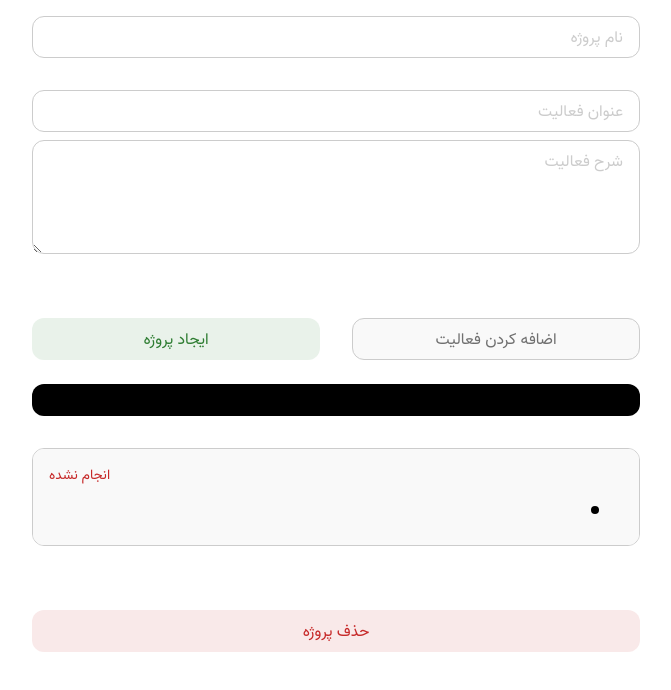
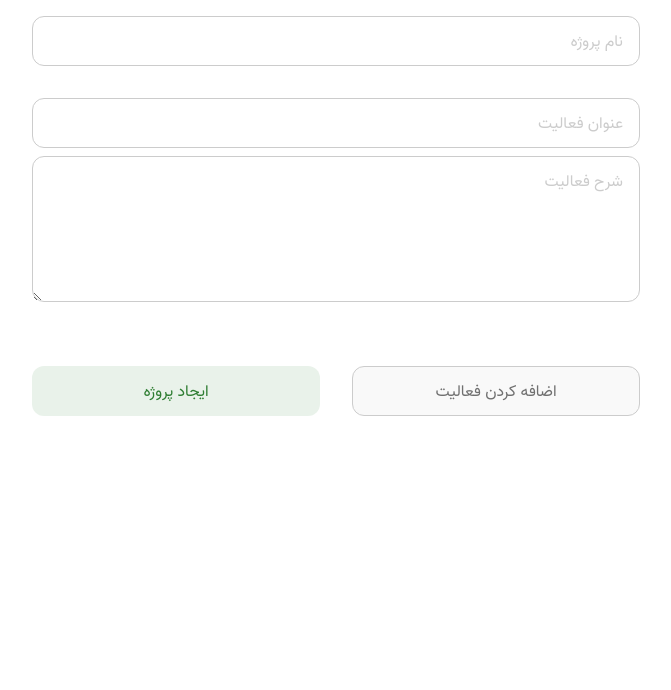
Before and after one commit to git01bit/coding-planner, a React (Vite) app: page / in a window 1280 px wide. Shown: the top 690 px of the page, without its empty margins (304-975 px from the left). Built offline with nearby package versions, Linux system fonts and the light colour scheme.

Commit message:
feat(project): implement create project button functionality

```diff
--- a/src/App.jsx
+++ b/src/App.jsx
@@ -14,13 +14,19 @@ function App() {
     ],
   });
 
-  return (
-    <>
-      <CreationForm project={project} setProject={setProject} />
-      <br />
-      <ProjectView project={project} />
-    </>
-  );
+  const [isProjectCreated, setIsProjectCreated] = useState(false);
+
+  if (isProjectCreated) {
+    return <ProjectView project={project} />;
+  } else {
+    return (
+      <CreationForm
+        project={project}
+        setProject={setProject}
+        setIsProjectCreated={setIsProjectCreated}
+      />
+    );
+  }
 }
 
 export default App;
--- a/src/CreationForm/CreationForm.jsx
+++ b/src/CreationForm/CreationForm.jsx
@@ -1,7 +1,7 @@
 import { useState } from "react";
 import styles from "./CreationForm.module.css";
 
-function CreationForm({ project, setProject }) {
+function CreationForm({ project, setProject, setIsProjectCreated }) {
   const [id, setId] = useState(2);
 
   function addNewStep() {
@@ -41,6 +41,10 @@ function CreationForm({ project, setProject }) {
     }));
   }
 
+  function createProject() {
+    setIsProjectCreated(true);
+  }
+
   return (
     <section>
       <input
@@ -71,7 +75,9 @@ function CreationForm({ project, setProject }) {
           <button type="button" onClick={addNewStep}>
             اضافه کردن فعالیت
           </button>
-          <button type="button">ایجاد پروژه</button>
+          <button type="button" onClick={createProject}>
+            ایجاد پروژه
+          </button>
         </div>
       </div>
     </section>
--- a/src/index.css
+++ b/src/index.css
@@ -15,10 +15,6 @@ body {
   padding: 0 16px 0 16px;
   font-size: 1rem;
   font-weight: 400;
-  line-height: 1.5;
+  line-height: 2;
   text-align: justify;
 }
-
-.deactive {
-  display: none;
-}
```
